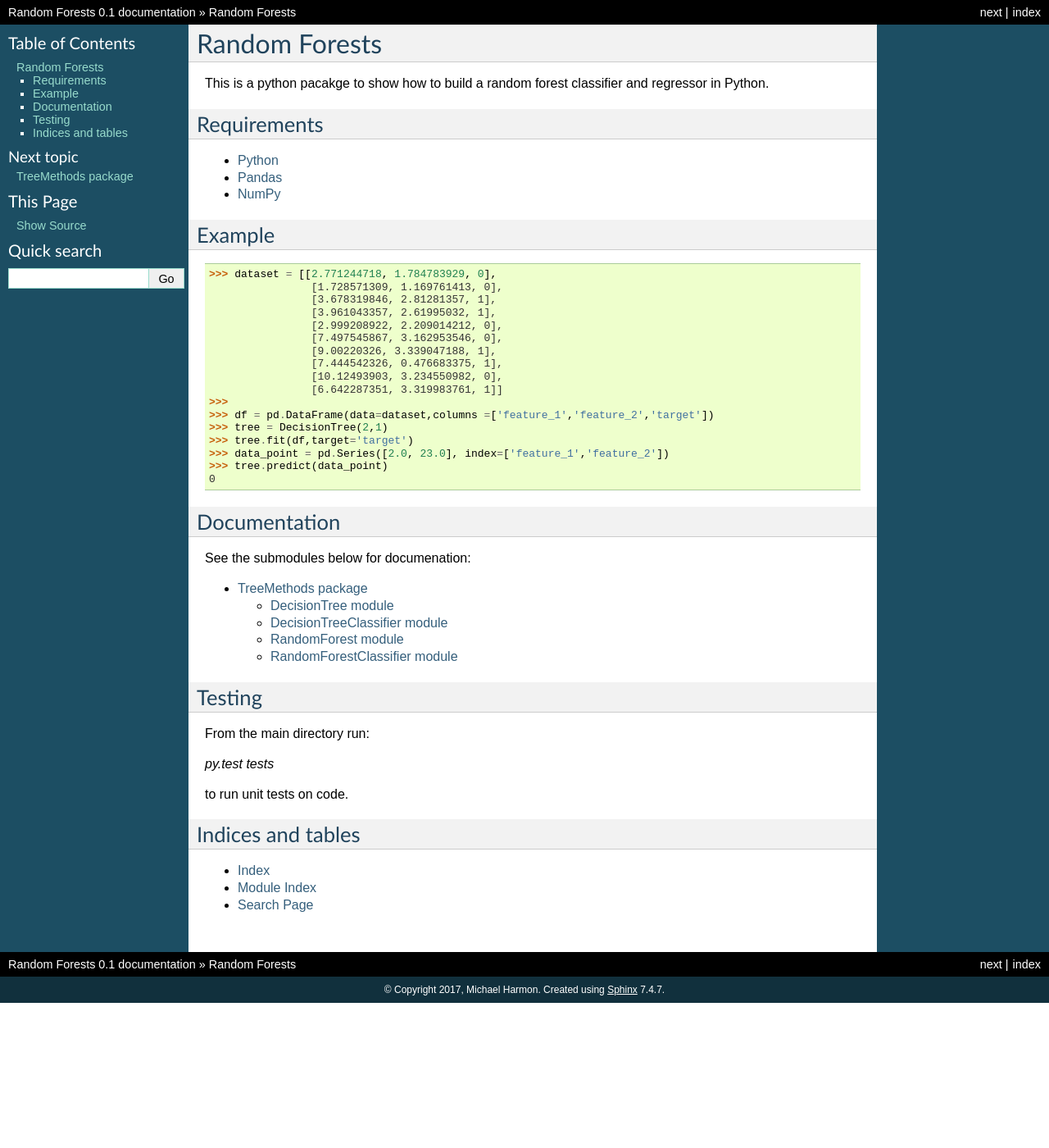
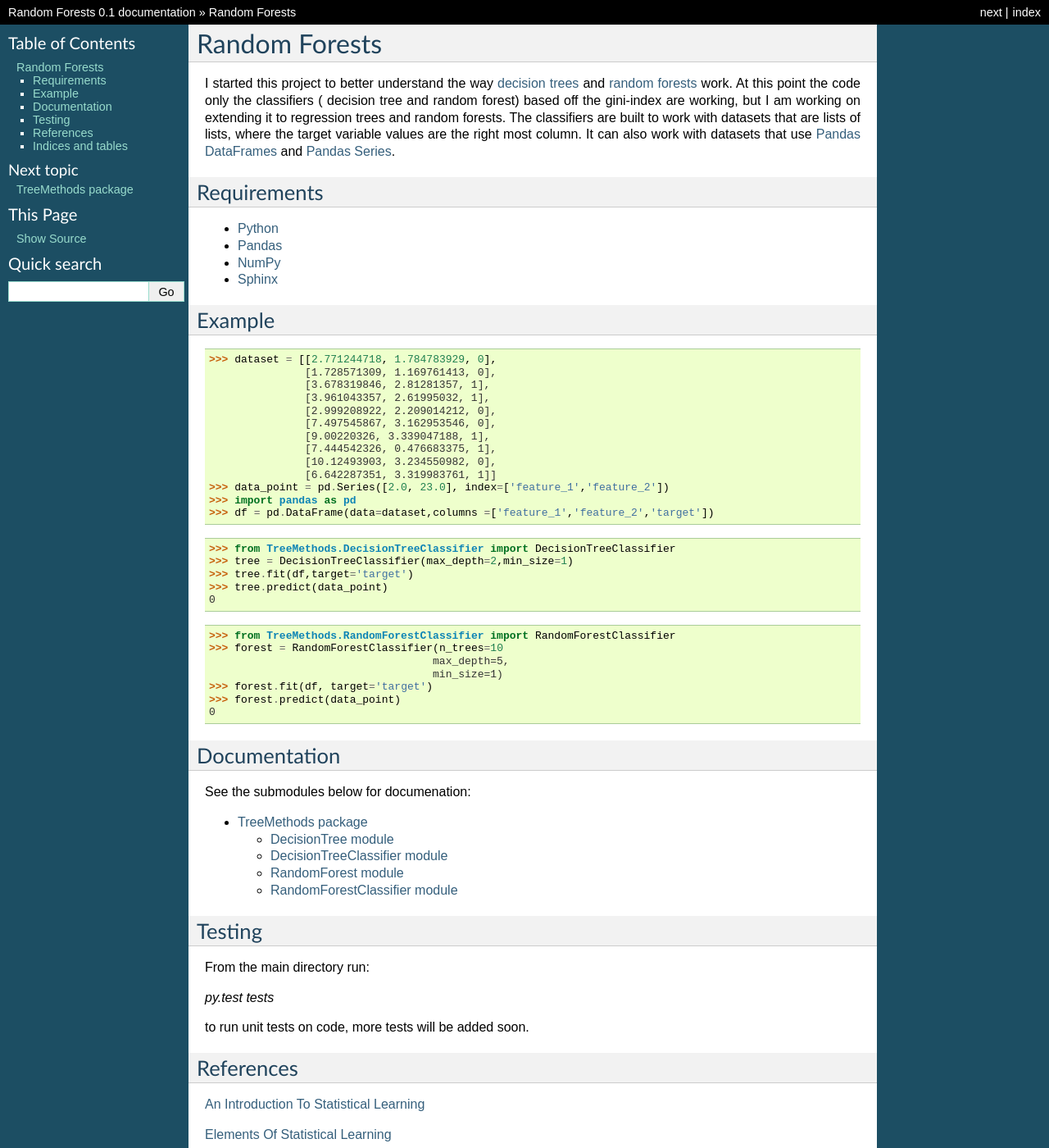
Before and after one commit to mdh266/RandomForests, a Sphinx documentation site: the page built from doc/index.rst, in a window 1280 px wide and 1400 px high. Shown: the whole window at 82% size. Built offline with Sphinx 7.4.7, drawn with Linux system fonts in a browser that asks for light colours; some of the changed text lies outside the part shown.

```diff
--- a/doc/index.rst
+++ b/doc/index.rst
@@ -6,33 +6,46 @@
 Random Forests
 ==================================================
 
-This is a python pacakge to show how to build a random forest classifier and regressor in Python.
+I started this project to better understand the way `decision trees <https://en.wikipedia.org/wiki/Decision_tree>`_ and `random forests <https://en.wikipedia.org/wiki/>`_ work.  At this point the code only the classifiers ( decision tree and random forest) based off the gini-index are working, but I am working on extending it to regression trees and random forests.  The classifiers are built to work with datasets that are lists of lists, where the target variable values are the right most column.  It can also work with datasets that use `Pandas DataFrames <http://pandas.pydata.org/pandas-docs/stable/generated/pandas.DataFrame.html>`_ and `Pandas Series <http://pandas.pydata.org/pandas-docs/stable/generated/pandas.Series.html>`_.
+
 
 Requirements
 ------------
 * `Python <https://www.python.org/>`_
 * `Pandas <http://pandas.pydata.org/>`_
 * `NumPy <http://www.numpy.org/>`_
+* `Sphinx <http://www.sphinx-doc.org/en/stable/>`_
 
 Example
 -------
 >>> dataset = [[2.771244718, 1.784783929, 0],
-		[1.728571309, 1.169761413, 0],
-		[3.678319846, 2.81281357, 1],
-		[3.961043357, 2.61995032, 1],
-		[2.999208922, 2.209014212, 0],
-		[7.497545867, 3.162953546, 0],
-		[9.00220326, 3.339047188, 1],
-		[7.444542326, 0.476683375, 1],
-		[10.12493903, 3.234550982, 0],
-		[6.642287351, 3.319983761, 1]]
->>>
+	       [1.728571309, 1.169761413, 0],
+	       [3.678319846, 2.81281357, 1],
+	       [3.961043357, 2.61995032, 1],
+	       [2.999208922, 2.209014212, 0],
+	       [7.497545867, 3.162953546, 0],
+	       [9.00220326, 3.339047188, 1],
+	       [7.444542326, 0.476683375, 1],
+	       [10.12493903, 3.234550982, 0],
+	       [6.642287351, 3.319983761, 1]]
+>>> data_point = pd.Series([2.0, 23.0], index=['feature_1','feature_2'])
+>>> import pandas as pd
 >>> df = pd.DataFrame(data=dataset,columns =['feature_1','feature_2','target'])
->>> tree = DecisionTree(2,1)
+
+>>> from TreeMethods.DecisionTreeClassifier import DecisionTreeClassifier
+>>> tree = DecisionTreeClassifier(max_depth=2,min_size=1)
 >>> tree.fit(df,target='target')
->>> data_point = pd.Series([2.0, 23.0], index=['feature_1','feature_2'])
 >>> tree.predict(data_point)
 0
+
+>>> from TreeMethods.RandomForestClassifier import RandomForestClassifier
+>>> forest = RandomForestClassifier(n_trees=10
+                                   max_depth=5,
+                                   min_size=1)
+>>> forest.fit(df, target='target')
+>>> forest.predict(data_point)
+0
+
 
 Documentation
 -------------
@@ -50,7 +63,20 @@ From the main directory run:
 
 *py.test tests*
 
-to run unit tests on code.
+to run unit tests on code, more tests will be added soon.
+
+References
+----------
+
+`An Introduction To Statistical Learning <http://www-bcf.usc.edu/~gareth/ISL/">`_
+
+`Elements Of Statistical Learning <http://statweb.stanford.edu/~tibs/ElemStatLearn/>`_
+
+`Scikit-learn <http://scikit-learn.org/stable/auto_examples/index.html#ensemble-methods>`_
+
+`How to Implement Random Forest From Scratch In Python <http://machinelearningmastery.com/implement-random-forest-scratch-python/>`_
+
+`How To Implement A Decision Tree From Scratch In Python <http://machinelearningmastery.com/implement-decision-tree-algorithm-scratch-python/>`_
 
 
 Indices and tables
```
Also changed, not shown: README.md (+34 -9 lines), 5 other files.
